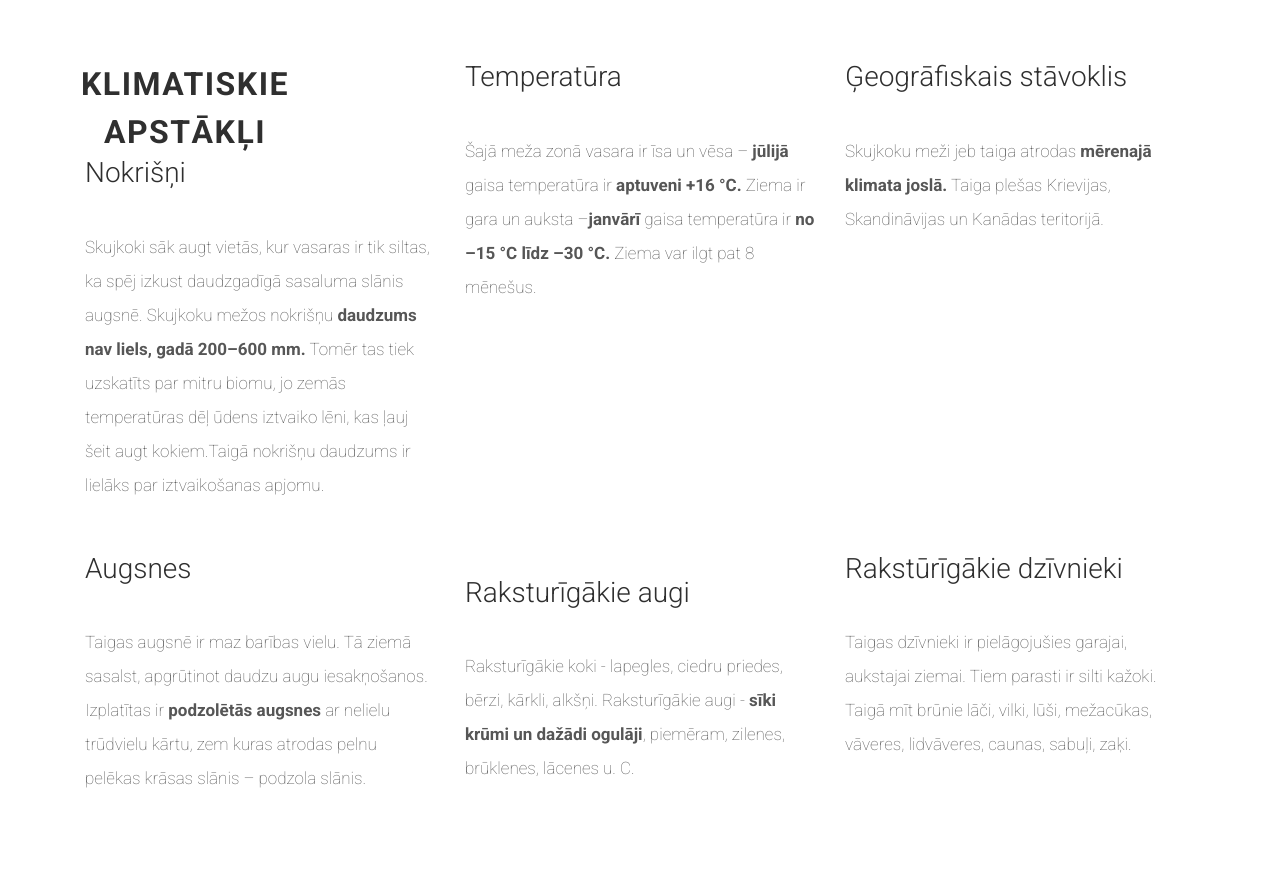
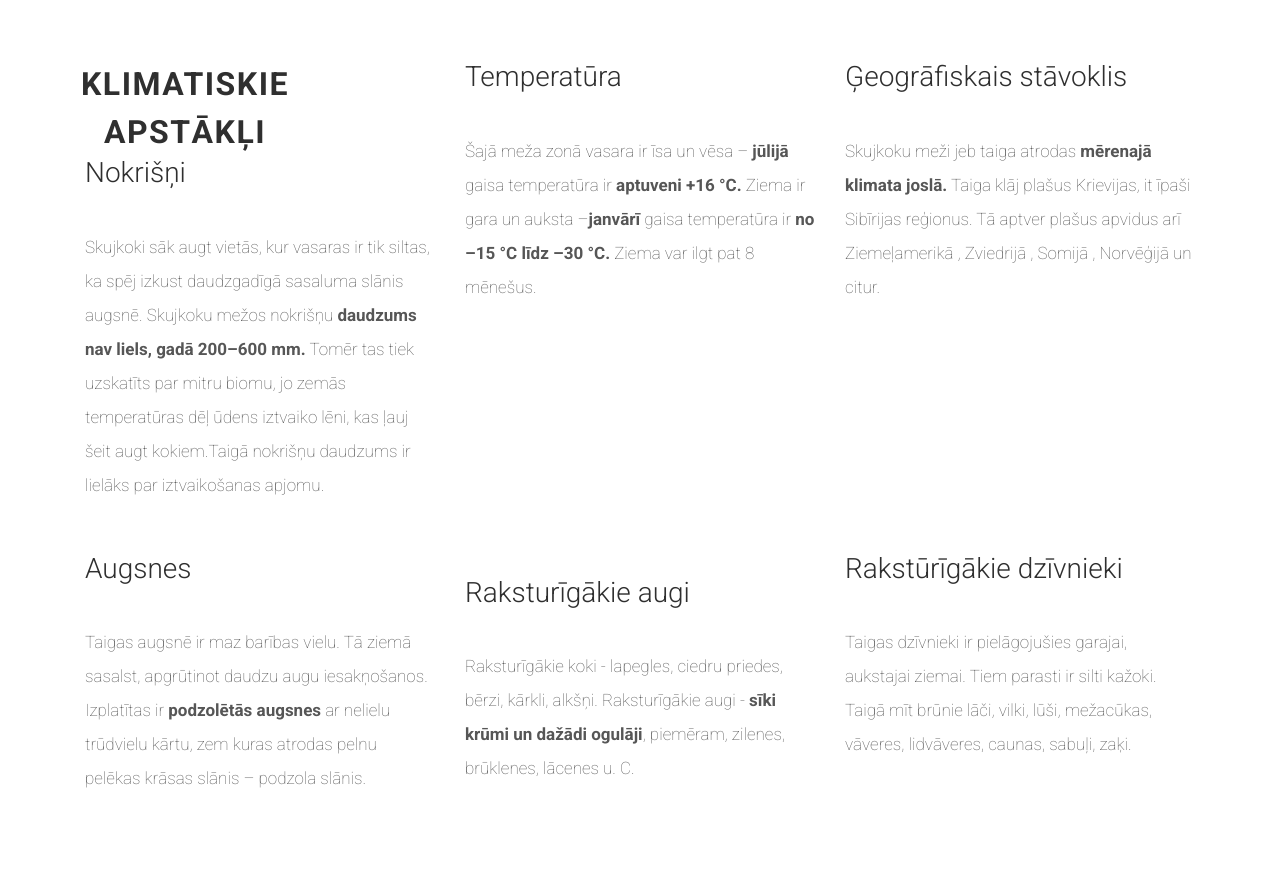
Before and after one commit to geobiomas/ricunam, a plain HTML site: page taiga.html in a window 1280 px wide. Shown: the part 920-1793 px from the top of the page. Drawn offline with Linux system fonts and the light colour scheme.

Commit message:
Update taiga.html

```diff
--- a/taiga.html
+++ b/taiga.html
@@ -195,7 +195,7 @@ window.__mirage2 = {petok:"wtypfHP3mh1vA2ThIa.M6x56s4Z7.2zj4Zu9rzc1iRg-1800-0.0.
 <div class="single-services-area wow fadeInUp" data-wow-delay="900ms">
 <img alt data-cfsrc="img/core-img/develop.png" style="display:none;visibility:hidden;"><noscript><img src="img/core-img/develop.png" alt=""></noscript>
 <h4>Ģeogrāfiskais stāvoklis</h4>
-<p>Skujkoku meži jeb taiga atrodas <span class="font-bold">mērenajā klimata joslā.</span> Taiga plešas Krievijas, Skandināvijas un Kanādas teritorijā.
+<p>Skujkoku meži jeb taiga atrodas <span class="font-bold">mērenajā klimata joslā.</span> Taiga klāj plašus Krievijas, it īpaši  Sibīrijas  reģionus. Tā aptver plašus apvidus arī  Ziemeļamerikā ,  Zviedrijā ,  Somijā ,  Norvēģijā  un citur.
 </p>
 </div>
 </div>
```
